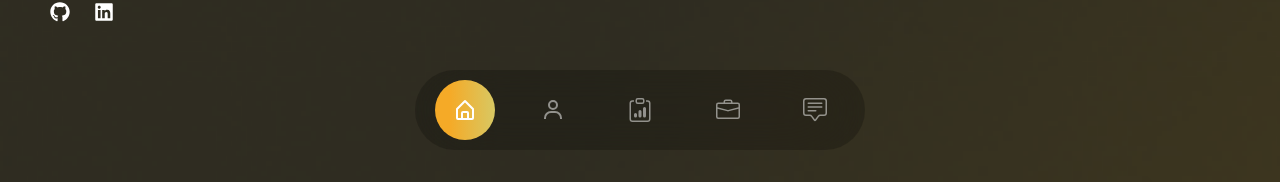
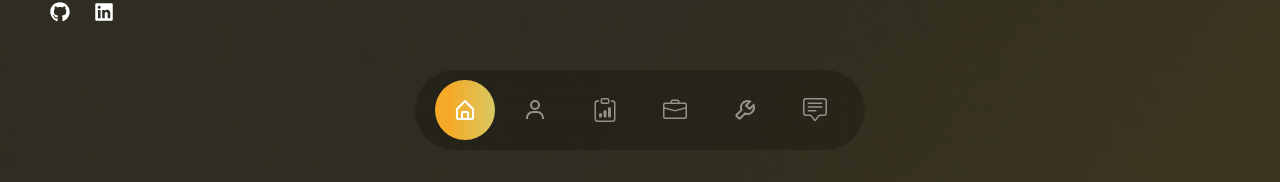
Before and after one commit to makoalex/Alexamdra_portofolio, a React (Create React App) app: page / in a window 1280 px wide. Shown: the part 618-800 px from the top of the page. Built offline with nearby package versions, Linux system fonts and the light colour scheme; a web font is replaced by a local one.

Commit message:
[feat] adding icon to nav component

```diff
--- a/src/components/Nav.js
+++ b/src/components/Nav.js
@@ -1,6 +1,7 @@
 import React from 'react';
-import { BiHomeAlt, BiUser } from 'react-icons/bi';
+import { BiHomeAlt, BiUser, BiWrench } from 'react-icons/bi';
 import { BsClipboardData, BsBriefcase, BsChatSquareText } from 'react-icons/bs';
+import{HiOutlineWrenchScrewdriver} from 'react-icons/hi'
 import { Link } from 'react-scroll';
 
 export default function Nav() {
@@ -46,6 +47,15 @@ export default function Nav() {
             <BsBriefcase />
           </Link>
           <Link
+          to='skills'
+          activeClass='active'
+          smooth = {true}
+          spy= {true}
+          className=" cursor-pointer w-[60px] h-[60px] flex items-center justify-center"
+          >
+            <BiWrench/>
+          </Link>
+          <Link
             to="contact"
             activeClass='active'
             smooth = {true}
```
